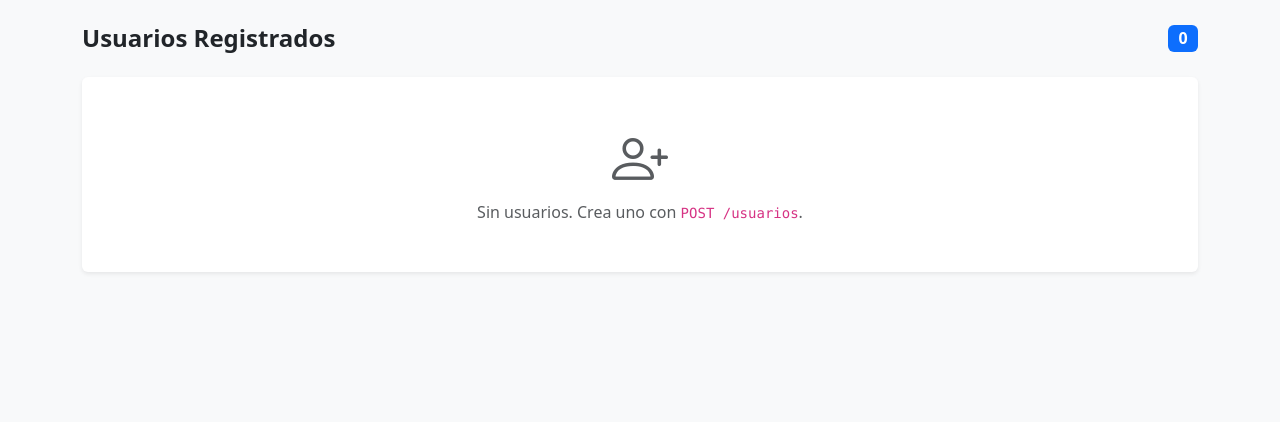
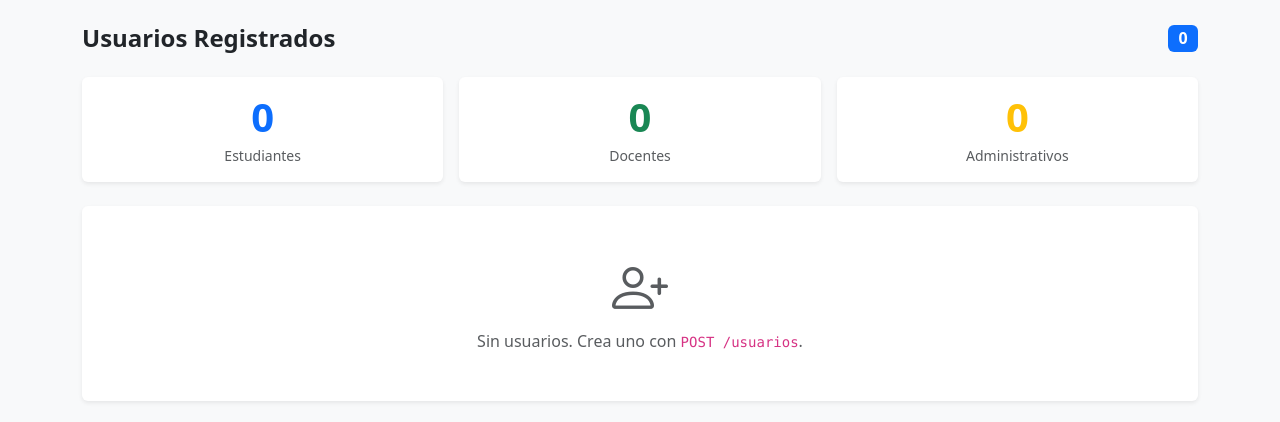
Before and after one commit to caleb-24/Web-Service-en-Render, a FastAPI app: page /dashboard/usuarios in a window 1280 px wide. Shown: the part 56-478 px from the top of the page. Run offline with FastAPI, Linux system fonts and the light colour scheme.

Commit message:
Agregar roles a usuarios: estudiante, docente, administrativo
- Columna rol con validacion en API
- Dashboard /dashboard/usuarios muestra badge por rol y conteos

Co-Authored-By: Claude Sonnet 4.6 <noreply@anthropic.com>

```diff
--- a/app/main.py
+++ b/app/main.py
@@ -213,10 +213,14 @@ def listar_accesos(limit: int = 50):
 # Usuarios
 # ---------------------------------------------------------------------------
 
+ROL_VALORES = {"estudiante", "docente", "administrativo"}
+
+
 class UsuarioCreate(BaseModel):
     nombre: str
     email: str | None = None
     aula_id: str | None = None
+    rol: str = "estudiante"
 
 
 @app.get("/usuarios")
@@ -233,7 +237,9 @@ def crear_usuario(body: UsuarioCreate):
     db = get_supabase()
     if not db:
         raise HTTPException(status_code=503, detail="Base de datos no configurada")
-    record = {"nombre": body.nombre}
+    if body.rol not in ROL_VALORES:
+        raise HTTPException(status_code=400, detail=f"Rol invalido. Valores: {sorted(ROL_VALORES)}")
+    record = {"nombre": body.nombre, "rol": body.rol}
     if body.email:
         record["email"] = body.email
     if body.aula_id:
--- a/app/templates/usuarios.html
+++ b/app/templates/usuarios.html
@@ -5,6 +5,31 @@
 <div class="d-flex justify-content-between align-items-center mb-4">
   <h4 class="mb-0 fw-bold">Usuarios Registrados</h4>
   <span class="badge bg-primary fs-6">{{ usuarios|length }}</span>
+</div>
+
+<!-- Stats por rol -->
+{% set estudiantes = usuarios | selectattr("rol", "equalto", "estudiante") | list %}
+{% set docentes    = usuarios | selectattr("rol", "equalto", "docente")    | list %}
+{% set admin       = usuarios | selectattr("rol", "equalto", "administrativo") | list %}
+<div class="row g-3 mb-4">
+  <div class="col-4">
+    <div class="card border-0 shadow-sm p-3 text-center">
+      <div class="display-6 text-primary fw-bold">{{ estudiantes|length }}</div>
+      <div class="text-muted small mt-1">Estudiantes</div>
+    </div>
+  </div>
+  <div class="col-4">
+    <div class="card border-0 shadow-sm p-3 text-center">
+      <div class="display-6 text-success fw-bold">{{ docentes|length }}</div>
+      <div class="text-muted small mt-1">Docentes</div>
+    </div>
+  </div>
+  <div class="col-4">
+    <div class="card border-0 shadow-sm p-3 text-center">
+      <div class="display-6 text-warning fw-bold">{{ admin|length }}</div>
+      <div class="text-muted small mt-1">Administrativos</div>
+    </div>
+  </div>
 </div>
 
 <div class="card border-0 shadow-sm">
@@ -15,6 +40,7 @@
         <thead class="table-light">
           <tr>
             <th class="ps-3">Nombre</th>
+            <th>Rol</th>
             <th>Email</th>
             <th>Aula</th>
             <th>Registrado</th>
@@ -24,6 +50,15 @@
           {% for u in usuarios %}
           <tr>
             <td class="ps-3 fw-semibold">{{ u.nombre }}</td>
+            <td>
+              {% if u.rol == "docente" %}
+                <span class="badge bg-success">Docente</span>
+              {% elif u.rol == "administrativo" %}
+                <span class="badge bg-warning text-dark">Administrativo</span>
+              {% else %}
+                <span class="badge bg-primary">Estudiante</span>
+              {% endif %}
+            </td>
             <td class="text-muted small">{{ u.email or "—" }}</td>
             <td class="small">{{ u.aula_id or "—" }}</td>
             <td class="small text-muted text-nowrap">
```
